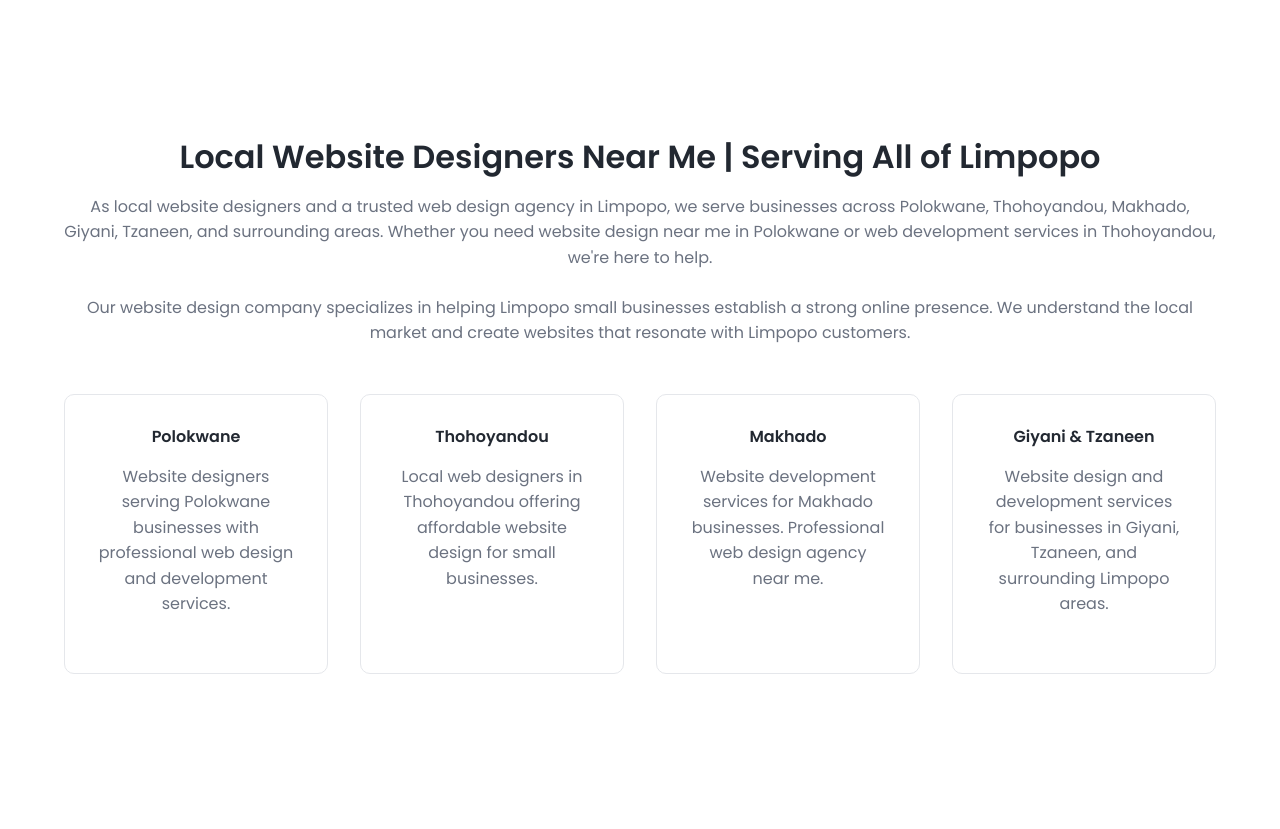
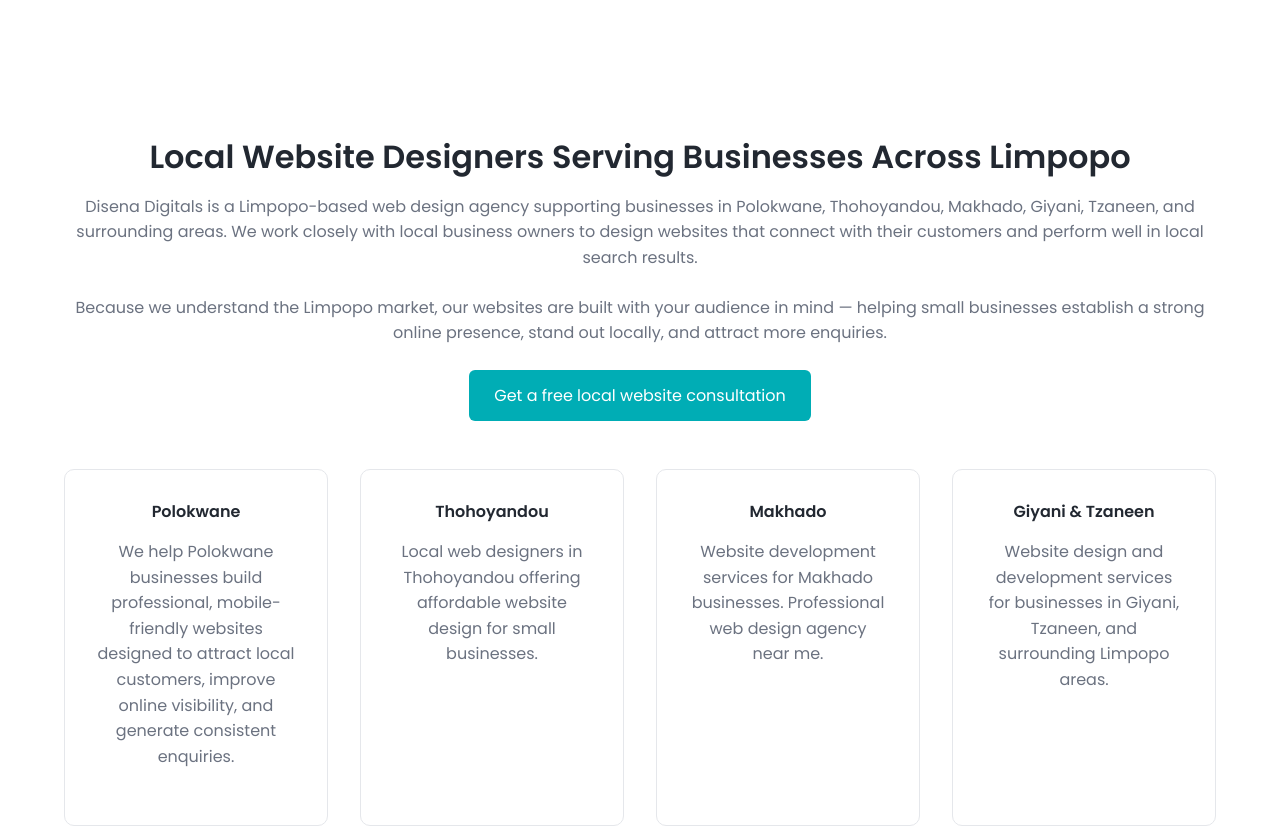
Before and after one commit to NyikoMnisii/disenadigitals, a plain HTML site: page index.html in a window 1280 px wide. Shown: the part 2600-3429 px from the top of the page. Drawn offline with nearby package versions, Linux system fonts and the light colour scheme.

Commit message:
polokwane card

```diff
--- a/index.html
+++ b/index.html
@@ -370,15 +370,26 @@ Get a Free Website Consultation
   <section id="limpopo-trust">
     <div class="container">
       <div class="section-container text-center mb-5">
-        <h2>Local Website Designers Near Me | Serving All of Limpopo</h2>
-        <p>As local website designers and a trusted web design agency in Limpopo, we serve businesses across Polokwane, Thohoyandou, Makhado, Giyani, Tzaneen, and surrounding areas. Whether you need website design near me in Polokwane or web development services in Thohoyandou, we're here to help.</p>
-        <p>Our website design company specializes in helping Limpopo small businesses establish a strong online presence. We understand the local market and create websites that resonate with Limpopo customers.</p>
+        <h2>Local Website Designers Serving Businesses Across Limpopo</h2>
+        <p> Disena Digitals is a Limpopo-based web design agency supporting businesses in
+    Polokwane, Thohoyandou, Makhado, Giyani, Tzaneen, and surrounding areas. We work
+    closely with local business owners to design websites that connect with their
+    customers and perform well in local search results.</p>
+        <p>Because we understand the Limpopo market, our websites are built with your audience
+    in mind — helping small businesses establish a strong online presence, stand out
+    locally, and attract more enquiries.</p>
+    <a href="#contact" class="btn btn-accent btn-lg">
+  Get a free local website consultation
+</a>
+
       </div>
       <div class="row">
         <div class="col-12 col-md-6 col-lg-3">
           <div class="card text-center">
             <h4>Polokwane</h4>
-            <p>Website designers serving Polokwane businesses with professional web design and development services.</p>
+            <p>We help Polokwane businesses build professional, mobile-friendly websites designed
+    to attract local customers, improve online visibility, and generate consistent
+    enquiries.</p>
           </div>
         </div>
         <div class="col-12 col-md-6 col-lg-3">
```
